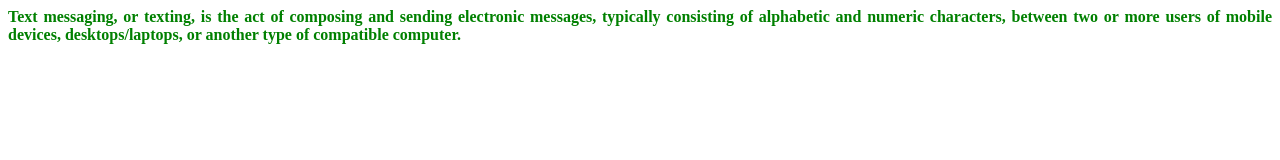
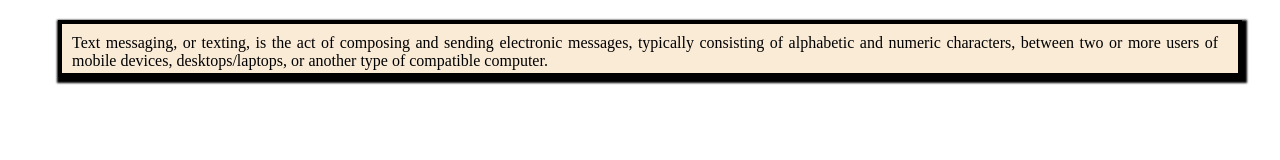
Before and after one commit to maheshdurbude/Assignment-14, a plain HTML site: page index.html in a window 1280 px wide. Drawn offline with Linux system fonts and the light colour scheme; a web font is replaced by a local one.

Commit message:
add hover effect

```diff
--- a/index.html
+++ b/index.html
@@ -11,12 +11,19 @@
         src: url(/HappySwirly-KVB7l.ttf)
     }
     .box{
-       font-weight: 600;
-       color: green;
+        background-color: antiquewhite;
+        border: solid 4px;
+        margin: 20px 30px 40px 50px;
+        padding: 10px 20px 3px 10px;
+        box-shadow:2px 3px 2px 3px;
         text-align: justify;
-        font-family:"air";
+        font-family:"Oswald";
     }
-
+    .box:hover{
+        border-radius: 20px;
+        transition: 2s;
+        background-color:aquamarine ;
+        color:green;}
 </style>
 <body>
     <div class="box">Text messaging, or texting,
```
